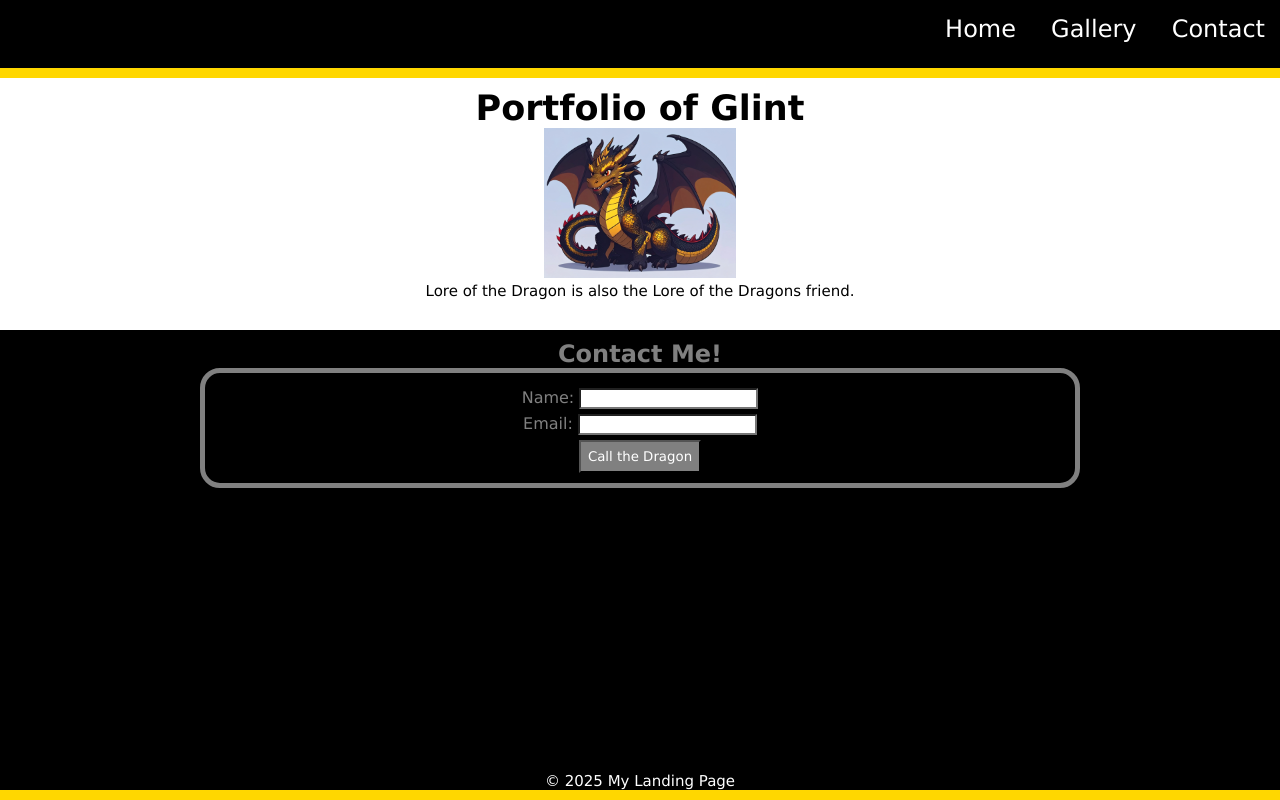
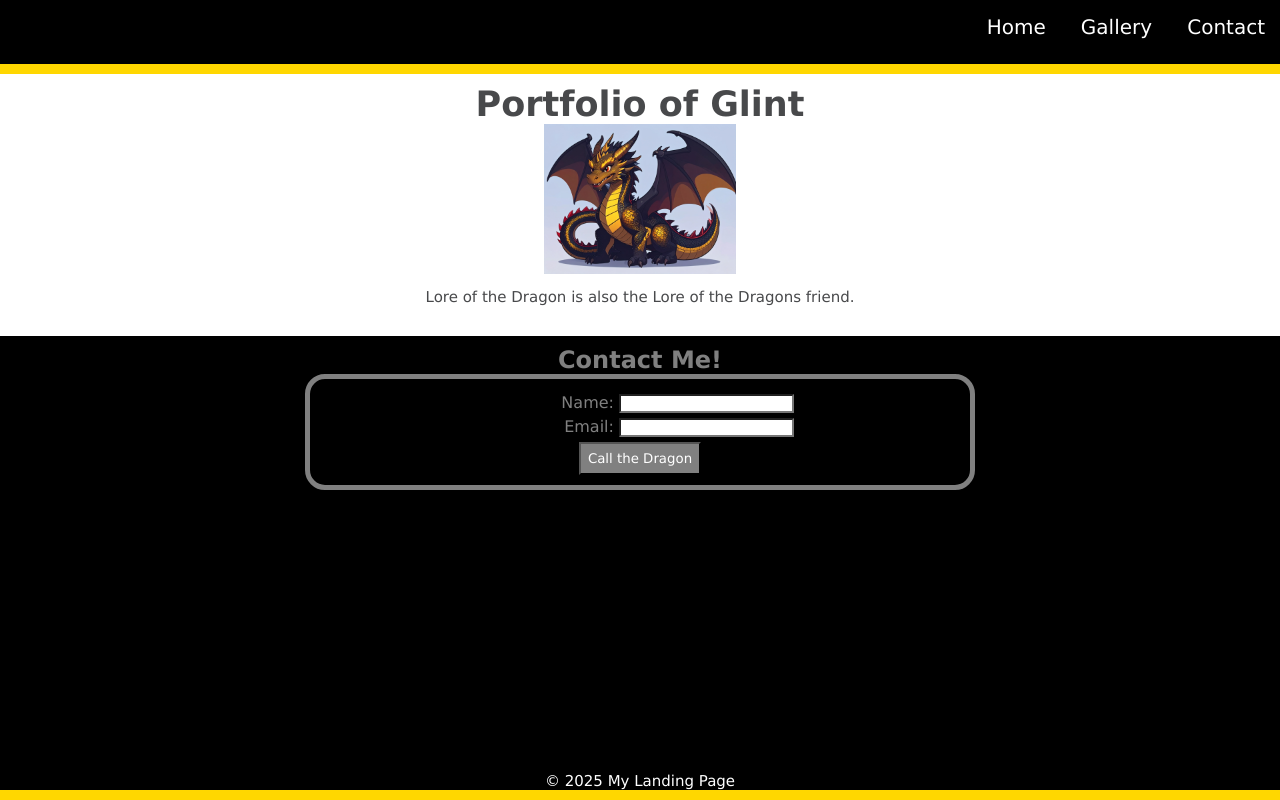
Before and after one commit to PamHornedo/module_01_landing_page, a plain HTML site: page index.html in a window 1280 px wide. Drawn offline with Linux system fonts and the light colour scheme.

Commit message:
adjustments to label and input sizing. adding target for hyperlinks

```diff
--- a/assets/style.css
+++ b/assets/style.css
@@ -2,6 +2,7 @@
   font-family: "Lucida Sans", "Lucida Sans Regular", "Lucida Grande",
     "Lucida Sans Unicode", Geneva, Verdana, sans-serif;
   margin: 0;
+  padding: 0;
 }
 
 header {
@@ -20,7 +21,7 @@ a {
   display: inline-block;
   text-decoration: none;
   color: white;
-  font-size: 24px;
+  font-size: 20px;
   padding: 15px;
 }
 
@@ -36,7 +37,7 @@ body {
 h1 {
   margin-top: 0px;
   padding-top: 10px;
-  color: black;
+  color: #48494b;
   font-size: 35px;
 }
 
@@ -44,7 +45,9 @@ img {
   height: 150px;
 }
 
-#lore {
+.lore {
+  color: #48494b;
+  padding-top: 10px;
   padding-bottom: 30px;
   font-weight: lighter;
   font-size: 15px;
@@ -60,16 +63,22 @@ form {
   color: grey;
   border: solid 5px;
   padding: 10px;
-  margin-left: 200px;
-  margin-right: 200px;
+  width: 50%;
+  margin: 0 auto;
   border-radius: 20px;
   text-align: center;
+}
+label {
+  display: inline-block;
+  width: 20%;
+  text-align: right;
 }
 
 input {
   color: black;
   background-color: white;
   margin-top: 5px;
+  display: inline-block;
 }
 
 button {
--- a/index.html
+++ b/index.html
@@ -9,8 +9,8 @@
   <header>
     <nav>
       <ul>
-        <a href="https://google.com">Home</a>
-        <a href="https://www.google.com/imghp">Gallery</a>
+        <a href="https://google.com" target="_blank">Home</a>
+        <a href="https://www.google.com/imghp" target="_blank">Gallery</a>
         <a href="#Contact">Contact</a>
       </ul>
     </nav>
@@ -19,7 +19,7 @@
     <section id="section-1">
       <h1>Portfolio of Glint</h1>
       <img src="assets/glint.jpg" alt="Glint the Dragon" />
-      <p id="lore">
+      <p class="lore">
         Lore of the Dragon is also the Lore of the Dragons friend.
       </p>
     </section>
```
